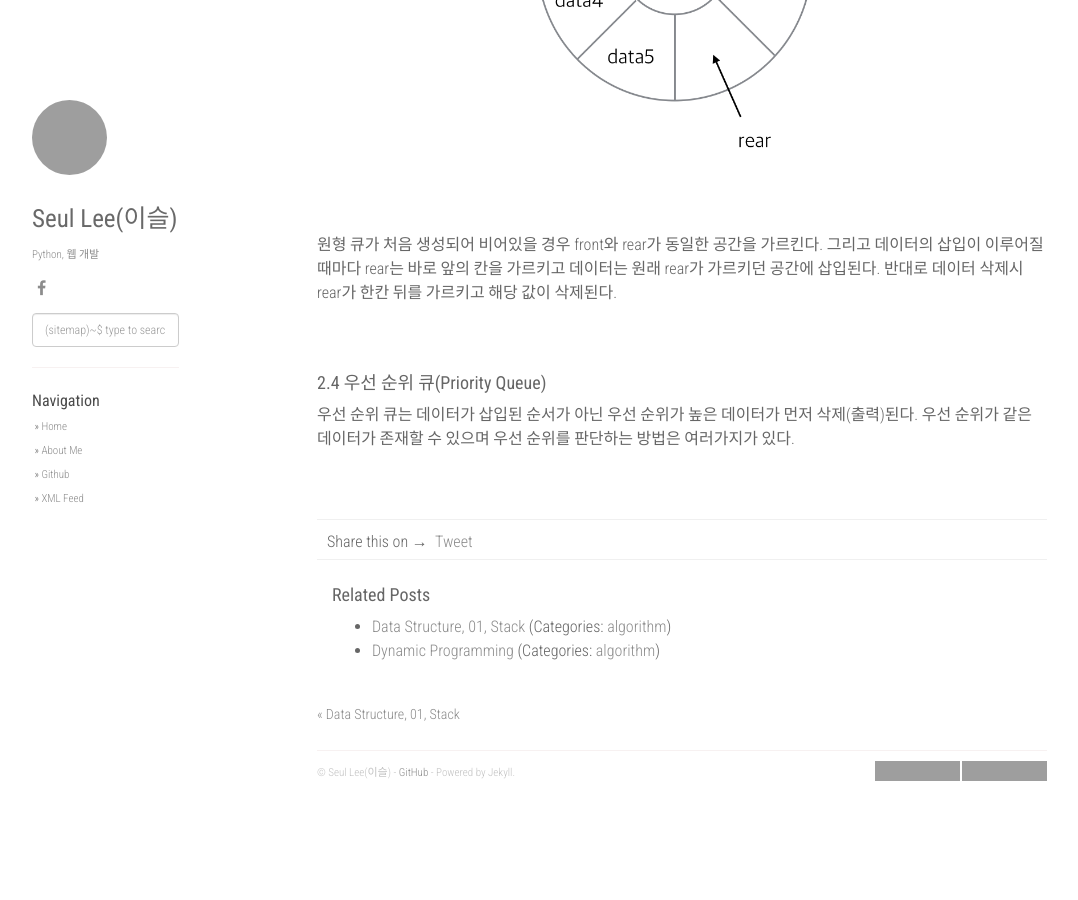
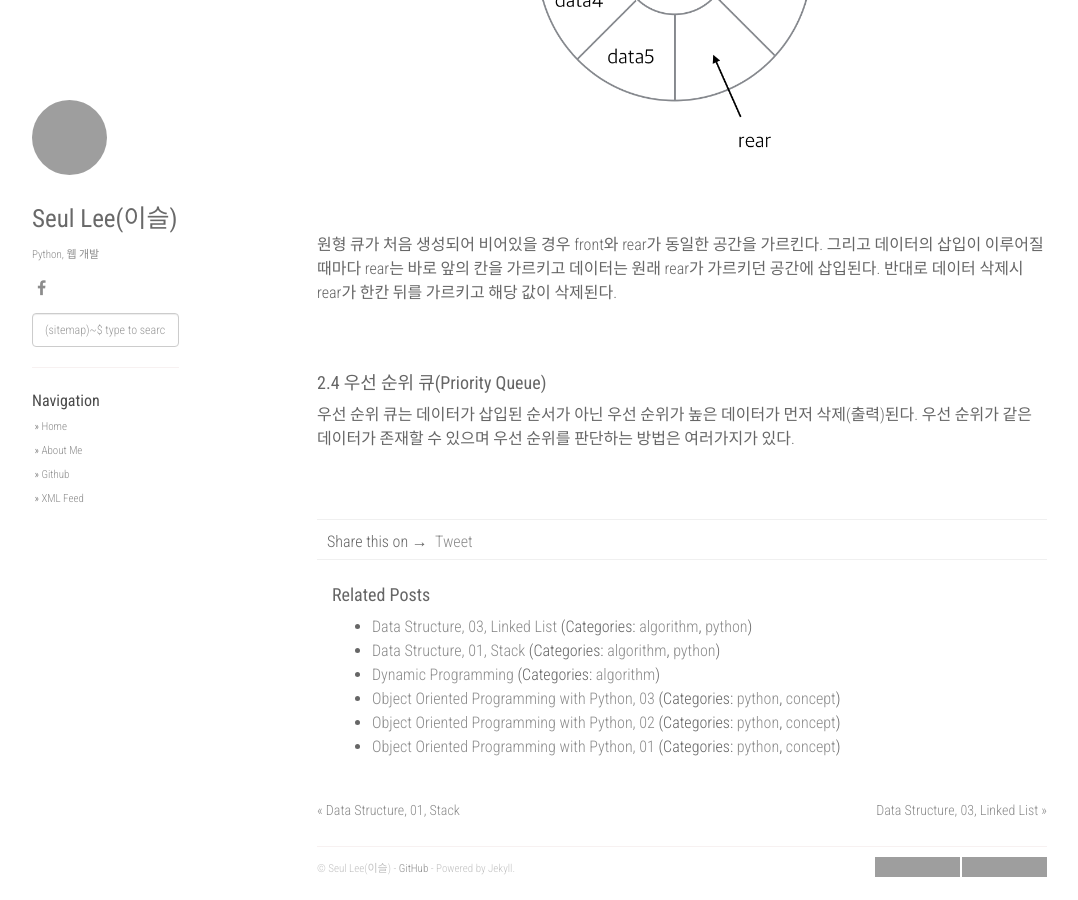
Before and after one commit to lee-seul/lee-seul.github.com, a Jekyll site: the page built from _posts/2017-03-29-data-structure-02-queue.markdown, in a window 1280 px wide and 900 px high, scrolled down 1969 px, cut to the strip 0-900 px from the top of the window. Shown: the whole strip, without its empty margins (53-1131 px from the left). Built offline with Jekyll 4.4.1, drawn with Linux system fonts in a browser that asks for light colours; nearby versions of some CDN libraries; comment, search, counter and statistics services are not loaded; before the commit the page ends 2773 px from its top, so only the background shows below that; some of the changed lines change nothing that is shown; grey boxes are pictures that could not be loaded.

Commit message:
linked list 관련 포스팅

```diff
--- a/_posts/2017-03-28-data-structure-01.markdown
+++ b/_posts/2017-03-28-data-structure-01.markdown
@@ -2,7 +2,7 @@
 layout: post
 title: "Data Structure, 01, Stack "
 date: 2017-03-28 14:58:22 +0900
-categories: [algorithm]
+categories: [algorithm, python]
 encoding: UTF-8
 ---
 
--- a/_posts/2017-03-29-data-structure-02-queue.markdown
+++ b/_posts/2017-03-29-data-structure-02-queue.markdown
@@ -2,7 +2,7 @@
 layout: post
 title: "Data Structure, 02, Queue "
 date: 2017-03-29 19:38:22 +0900
-categories: [algorithm]
+categories: [algorithm, python]
 encoding: UTF-8
 ---
 
--- /dev/null
+++ b/_posts/2017-03-31-data-structure-03-list.markdown
@@ -0,0 +1,137 @@
+---
+layout: post
+title: "Data Structure, 03, Linked List "
+date: 2017-03-31 16:31:22 +0900
+categories: [algorithm, python]
+encoding: UTF-8
+---
+
+자료구조란 데이터를 효율적으로 이용할 수 있도록 저장하는 방법이며,
+이를 통해 효율적인 알고리즘을 구현할 수 있다.
+
+자료구조는 선형구조와 비선형구조로 구분된다.
+
+<br/>
+
+
+### 3. Linked List
+
+스택이나 큐와 같이 순차적으로 표현되는 자료구조의 경우 정해진 곳에서 삽입과 삭제가 이루어지기때문에
+데이터를 중간에 삽입하거나 중간에 있는 데이터를 삭제하기가 어렵다. 삭제가 일어났을 때도 데이터가 이동해야하는
+문제점이 있다. 연결 리스트는 이런 문제점을 해결할 수 있다.
+
+연결 리스트는 노드들로 구성되며, 노드는 0개 이상의 데이터 필드와 1개 이상의 링크를 포함한다.
+
+
+<br/>
+
+![branch Image](https://raw.githubusercontent.com/lee-seul/lee-seul.github.com/master/static/img/_posts/list01.png)
+
+
+<br/>
+<br/>
+
+#### 3.1 ADT(Abstract Data Type)
+
+![branch Image](https://raw.githubusercontent.com/lee-seul/lee-seul.github.com/master/static/img/_posts/listADT.png)
+
+
+<br/>
+<br/>
+
+
+#### 3.2 Python 연결 리스트 구현
+
+{% highlight python %}
+
+# class로 구현
+
+class Node:
+    """링크드 리스트를 구성할 노드 클래스
+    """
+    def __init__(self, data, nextNode=None):
+        self.data = data
+        self.nextNode = nextNode
+
+
+class LinkedList:
+    """링크드 리스트
+    """
+    def __init__(self, data=None):
+        if data is None:
+            self.head = None
+        else:
+            self.head = Node(data)
+
+    def is_empty(self):
+        if self.head is None:
+            return True
+        return False
+
+    def length(self):
+       	result = 0
+        temp = self.head
+        while temp:
+            temp = temp.nextNode
+            result += 1
+        return result
+
+    def search(self, pos):
+        cnt = 0
+        temp = self.head
+        while cnt != pos - 1:
+            temp = temp.nextNode
+            cnt += 1
+        return temp
+
+    def add(self, data, pos):
+        temp = self.search(pos)
+        new_node = Node(data, temp.nextNode)
+        temp.nextNode = new_node
+
+    def delete(self, pos):
+        temp = self.search(pos)
+        temp.nextNode = temp.nextNode.nextNode
+
+    def display(self):
+        temp = self.head
+        while temp:
+            print(temp.data, end=" ")
+            temp = temp.nextNode
+
+
+
+{% endhighlight %}
+
+
+
+<br/>
+<br/>
+
+
+#### 3.3 원형 연결 리스트(Circular List)
+
+일반적인 연결 리스트는 자료구조를 한번 순회한 이후에 시작점부터 다시 순회하여야 한다. 따라서 단순 연결 리스트는
+여러 차례 반복적인 순회를 실행하기에는 적합하지 않다. 그래서 단순 연결 리스트를 조금 변형하여 이 문제를 효과적으로
+해결할 수 있는데 그 방법이 원형 연결 리스트이다.
+
+
+<br/>
+
+![branch Image](https://raw.githubusercontent.com/lee-seul/lee-seul.github.com/master/static/img/_posts/list02.png)
+
+그림처럼 가장 마지막 노드의 링크 필드를 가장 첫 노드를 가르키게 하여 계속적으로 순회할 수 있다.
+
+
+<br/>
+<br/>
+
+#### 3.4 이중 연결 리스트(Doubly Linked List)
+
+이중 연결 리스트는 단순 연결 리스트와는 다르게 이전 노드를 가르키는 링크 필드와 다음 노드를 가르키는 링크 필드로 구성되어 있다.
+즉, 양방향으로 연결되어 있어 양쪽 방향으로 탐색이 가능하다.
+
+![branch Image](https://raw.githubusercontent.com/lee-seul/lee-seul.github.com/master/static/img/_posts/list03.png)
+
+<br/>
+<br/>
```
Also changed, not shown: static/img/_posts/list01.png (added), static/img/_posts/list02.png (added), static/img/_posts/list03.png (added), static/img/_posts/listADT.png (added).
